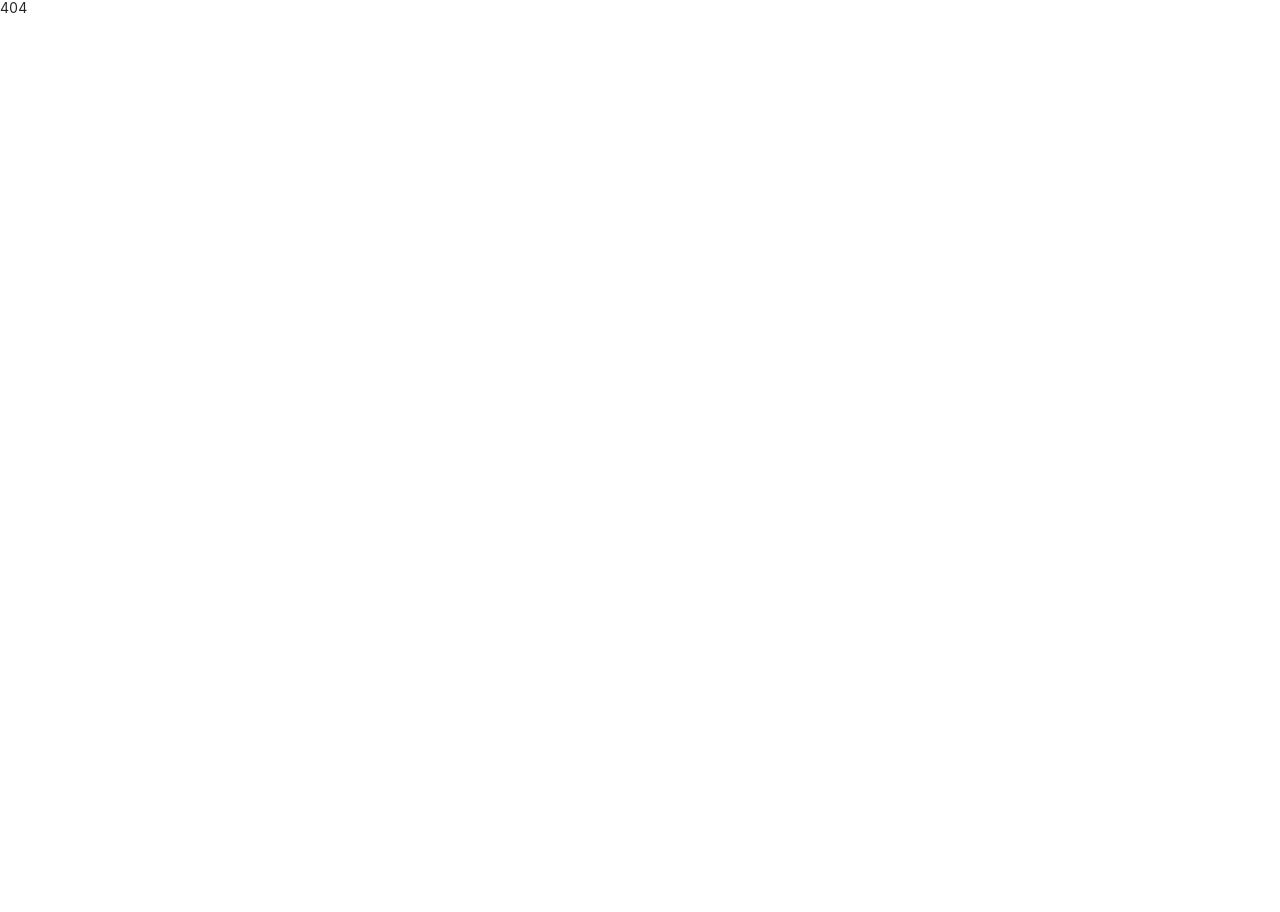
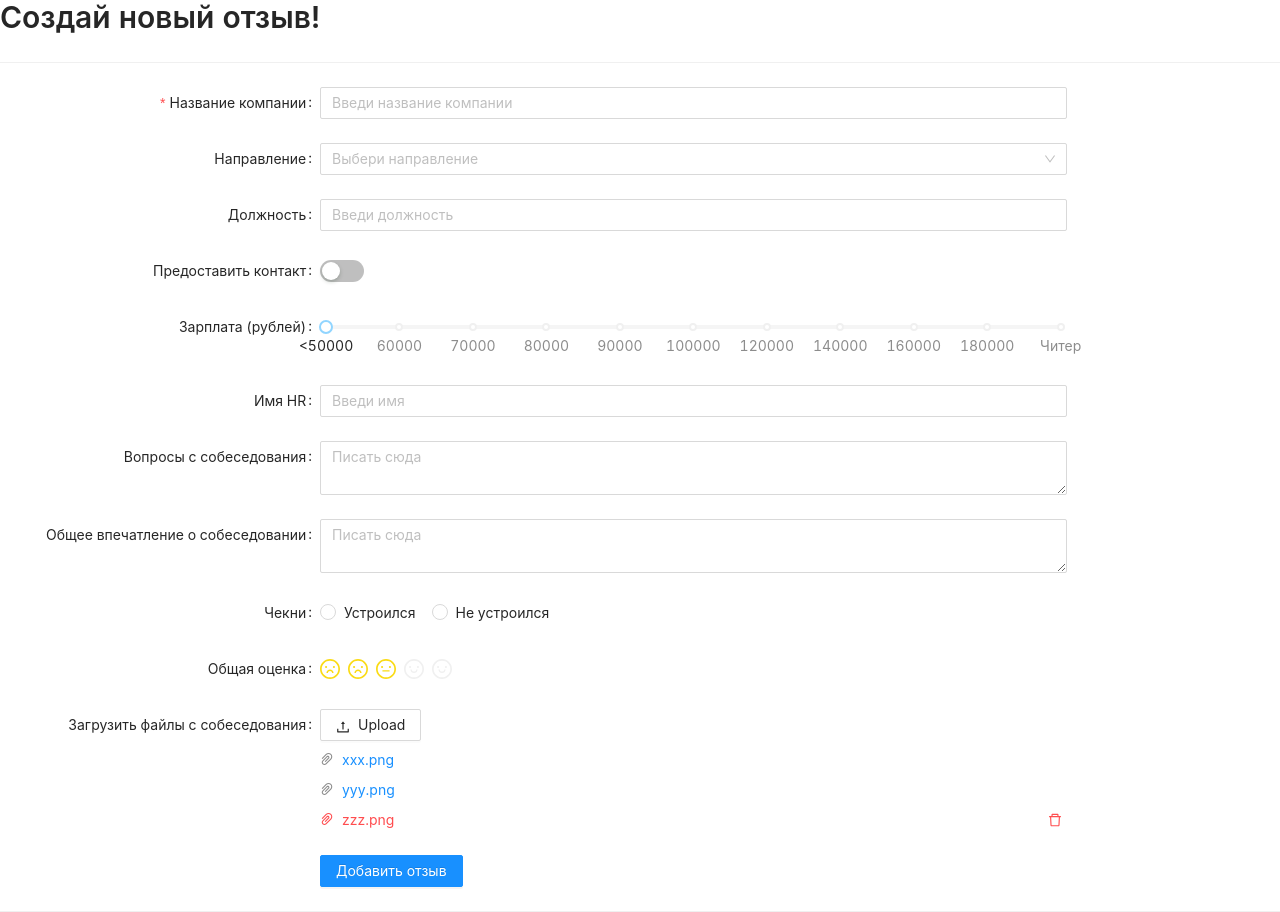
Before and after one commit to SlavaSvirov/interview, a React (Create React App) app in the folder frontend/: page /profile/addReview in a window 1280 px wide. Before the commit this address had no page. Shown: the part 163-1075 px from the top of the page. Before the commit the page ends 800 px from the top, so only its background shows below. Built offline with nearby package versions, Linux system fonts and the light colour scheme.

Commit message:
Profile (day-2)

```diff
--- a/frontend/src/App.js
+++ /dev/null
@@ -1,69 +0,0 @@
-
-import React from "react";
-import { BrowserRouter as Router, Switch, Route } from 'react-router-dom';
-import PageNotFound from './components/404/404';
-import Header from './components/Header/Header';
-import Login from './components/Login/Login';
-import MainPage from './components/MainPage/MainPage';
-import Register from './components/Register/Register';
-
-const data = [
-  {
-    author: 'Han Solo',
-    avatar: 'https://zos.alipayobjects.com/rmsportal/ODTLcjxAfvqbxHnVXCYX.png',
-    review:
-      'Lorem ipsum dolor sit amet consectetur, adipisicing elit. Similique, culpa quibusdam. Similique rerum, quisquam delectus quidem autem molestias accusamus dolores omnis odit aspernatur ut laudantium magni iure deserunt, fugit fuga. Expedita minima debitis nam facilis ratione et eaque veritatis similique suscipit, quaerat alias unde quibusdam magnam! Perferendis in reiciendis quam nam, quis eius dolorum modi quaerat provident aspernatur accusamus libero.',
-  },
-  {
-    author: 'Bender',
-    avatar: 'https://zos.alipayobjects.com/rmsportal/ODTLcjxAfvqbxHnVXCYX.png',
-    review:
-      'Lorem ipsum dolor sit amet consectetur, adipisicing elit. Similique, culpa quibusdam. Similique rerum, quisquam delectus quidem autem molestias accusamus dolores omnis odit aspernatur ut laudantium magni iure deserunt, fugit fuga. Expedita minima debitis nam facilis ratione et eaque veritatis similique suscipit, quaerat alias unde quibusdam magnam! Perferendis in reiciendis quam nam, quis eius dolorum modi quaerat provident aspernatur accusamus libero.',
-  },
-  {
-    author: 'Homer Simpson',
-    avatar: 'https://zos.alipayobjects.com/rmsportal/ODTLcjxAfvqbxHnVXCYX.png',
-    review:
-      'Lorem ipsum dolor sit amet consectetur, adipisicing elit. Similique, culpa quibusdam. Similique rerum, quisquam delectus quidem autem molestias accusamus dolores omnis odit aspernatur ut laudantium magni iure deserunt, fugit fuga. Expedita minima debitis nam facilis ratione et eaque veritatis similique suscipit, quaerat alias unde quibusdam magnam! Perferendis in reiciendis quam nam, quis eius dolorum modi quaerat provident aspernatur accusamus libero.',
-  },
-  {
-    author: 'Chui',
-    avatar: 'https://zos.alipayobjects.com/rmsportal/ODTLcjxAfvqbxHnVXCYX.png',
-    review:
-      'Lorem ipsum dolor sit amet consectetur, adipisicing elit. Similique, culpa quibusdam. Similique rerum, quisquam delectus quidem autem molestias accusamus dolores omnis odit aspernatur ut laudantium magni iure deserunt, fugit fuga. Expedita minima debitis nam facilis ratione et eaque veritatis similique suscipit, quaerat alias unde quibusdam magnam! Perferendis in reiciendis quam nam, quis eius dolorum modi quaerat provident aspernatur accusamus libero.',
-  },
-];
-
-function App() {
-  return (
-    <div>
-      <Router>
-        <Header />
-
-        <Switch>
-          <Route exact path="/login">
-            <Login />
-          </Route>
-
-          <Route exact path="/register">
-            <Register />
-          </Route>
-
-          <Route exact path="/company"></Route>
-
-          <Route exact path="/profile"></Route>
-
-          <Route exact path="/">
-            <MainPage data={data} />
-          </Route>
-
-          <Route>
-            <PageNotFound />
-          </Route>
-        </Switch>
-      </Router>
-    </div>
-  );
-}
-
-export default App;
--- a/frontend/src/App.jsx
+++ b/frontend/src/App.jsx
@@ -1,48 +1,80 @@
+
+import React from "react";
+import { BrowserRouter as Router, Switch, Route } from 'react-router-dom';
+import PageNotFound from './components/404/404';
+import AddReview from "./components/AddReview/AddReview";
+import Header from './components/Header/Header';
+import Login from './components/Login/Login';
 import MainPage from './components/MainPage/MainPage';
-import Reviews from './components/Reviews/Reviews';
+import PrivateOffice from "./components/PrivateOffice/PrivateOffice";
+import ProfileInfo from "./components/ProfileInfo/ProfileInfo";
+import Register from './components/Register/Register';
+
 const data = [
   {
     author: 'Han Solo',
     avatar: 'https://zos.alipayobjects.com/rmsportal/ODTLcjxAfvqbxHnVXCYX.png',
     review:
-      'We supply a series of design principles, practical patterns and high quality design resources (Sketch and Axure), to help people create  their product prototypes beautifully and efficiently',
+      'Lorem ipsum dolor sit amet consectetur, adipisicing elit. Similique, culpa quibusdam. Similique rerum, quisquam delectus quidem autem molestias accusamus dolores omnis odit aspernatur ut laudantium magni iure deserunt, fugit fuga. Expedita minima debitis nam facilis ratione et eaque veritatis similique suscipit, quaerat alias unde quibusdam magnam! Perferendis in reiciendis quam nam, quis eius dolorum modi quaerat provident aspernatur accusamus libero.',
+  },
+  {
+    author: 'Bender',
+    avatar: 'https://zos.alipayobjects.com/rmsportal/ODTLcjxAfvqbxHnVXCYX.png',
+    review:
+      'Lorem ipsum dolor sit amet consectetur, adipisicing elit. Similique, culpa quibusdam. Similique rerum, quisquam delectus quidem autem molestias accusamus dolores omnis odit aspernatur ut laudantium magni iure deserunt, fugit fuga. Expedita minima debitis nam facilis ratione et eaque veritatis similique suscipit, quaerat alias unde quibusdam magnam! Perferendis in reiciendis quam nam, quis eius dolorum modi quaerat provident aspernatur accusamus libero.',
+  },
+  {
+    author: 'Homer Simpson',
+    avatar: 'https://zos.alipayobjects.com/rmsportal/ODTLcjxAfvqbxHnVXCYX.png',
+    review:
+      'Lorem ipsum dolor sit amet consectetur, adipisicing elit. Similique, culpa quibusdam. Similique rerum, quisquam delectus quidem autem molestias accusamus dolores omnis odit aspernatur ut laudantium magni iure deserunt, fugit fuga. Expedita minima debitis nam facilis ratione et eaque veritatis similique suscipit, quaerat alias unde quibusdam magnam! Perferendis in reiciendis quam nam, quis eius dolorum modi quaerat provident aspernatur accusamus libero.',
   },
   {
     author: 'Chui',
     avatar: 'https://zos.alipayobjects.com/rmsportal/ODTLcjxAfvqbxHnVXCYX.png',
     review:
-      ' Lorem, ipsum dolor sit amet consectetur adipisicing elit. Obcaecati ipsam maiores, eaque mollitia velit rerum vel quia veniam minus aliquid voluptates nisi dolor aut tempore consectetur beatae iure error cumque.',
-  },
-  {
-    author: 'Bart Simpson',
-    avatar: 'https://zos.alipayobjects.com/rmsportal/ODTLcjxAfvqbxHnVXCYX.png',
-    review:
-      ' Lorem ipsum dolor sit amet consectetur adipisicing elit. Fugiat consectetur rerum ex. Rem ipsum aliquid ex atque voluptatum placeat vitae! Quidem, porro eveniet aliquam ab sint veritatis repellendus cum a! Aliquid provident similique corporis sunt magnam quis numquam nisi, odit consequatur perspiciatis rem ducimus amet laudantium possimus libero voluptatem ad consectetur doloremque quas cupiditate soluta, quam culpa. Ad, praesentium ex.',
-  },
-  {
-    author: 'Bender',
-    avatar: 'https://zos.alipayobjects.com/rmsportal/ODTLcjxAfvqbxHnVXCYX.png',
-    review:
-      ' Lorem ipsum dolor sit amet consectetur adipisicing elit. Quia eveniet incidunt quaerat. Neque in non mollitia vel magnam velit est, nobis voluptatibus autem magni explicabo iste optio sunt corporis ipsum. Magni accusantium reprehenderit rerum ab corporis nostrum impedit vero itaque voluptatibus delectus! Commodi pariatur quibusdam culpa esse? Animi quasi ipsa iusto asperiores ipsam magni rerum placeat, corrupti impedit sit nemo.Consequuntur aliquid ratione voluptatibus illum cumque dolorum. Architecto inventore laudantium suscipit? In, fugiat eveniet animi vero qui fugit sed velit incidunt provident ut? Quis possimus enim quibusdam, incidunt eum cum.',
+      'Lorem ipsum dolor sit amet consectetur, adipisicing elit. Similique, culpa quibusdam. Similique rerum, quisquam delectus quidem autem molestias accusamus dolores omnis odit aspernatur ut laudantium magni iure deserunt, fugit fuga. Expedita minima debitis nam facilis ratione et eaque veritatis similique suscipit, quaerat alias unde quibusdam magnam! Perferendis in reiciendis quam nam, quis eius dolorum modi quaerat provident aspernatur accusamus libero.',
   },
 ];
 
 function App() {
   return (
-    <div className="container">
-      <MainPage />
-      <hr />
-      <div className="d-flex sort">
-        <div className="letter-sort">А-я</div>
-        <div>Зарплата</div>
-        <div>Рейтинг</div>
-        <div>
-          <select></select>
-        </div>
-      </div>
-      {data.map((review) => {
-        return <Reviews key={review.author} review={review} />;
-      })}
+    <div>
+      <Router>
+        <Header />
+
+        <Switch>
+          <Route exact path="/login">
+            <Login />
+          </Route>
+
+          <Route exact path="/register">
+            <Register />
+          </Route>
+
+          <Route exact path="/company"></Route>
+
+          <Route exact path="/profile">
+            <PrivateOffice/>
+            <ProfileInfo/>
+          </Route>
+
+
+
+          <Route exact path="/profile/addReview">
+            <AddReview/>
+          </Route>
+
+
+          <Route exact path="/">
+            <MainPage data={data} />
+          </Route>
+
+          <Route>
+            <PageNotFound />
+          </Route>
+        </Switch>
+      </Router>
     </div>
   );
 }
--- a/frontend/src/components/AddReview/AddReview.jsx
+++ b/frontend/src/components/AddReview/AddReview.jsx
@@ -1,8 +1,21 @@
 import { Avatar } from 'antd';
 import { AntDesignOutlined } from '@ant-design/icons';
 
-import {Form,Select,InputNumber, Divider, Input,  Switch,Radio,Slider,Button, Upload,Rate,Checkbox,Row, Col,} from 'antd';
+import {Form,Select,InputNumber, Divider, Input,  Switch,Radio,Slider,Button, Upload,Rate,Checkbox,Row, Col, Typography} from 'antd';
 import { UploadOutlined, InboxOutlined } from '@ant-design/icons';
+import { FrownOutlined, MehOutlined, SmileOutlined} from '@ant-design/icons';
+
+
+const { Title } = Typography;
+
+const customIcons = {
+  1: <FrownOutlined />,
+  2: <FrownOutlined />,
+  3: <MehOutlined />,
+  4: <SmileOutlined />,
+  5: <SmileOutlined />,
+};
+
 const { Option } = Select;
 const formItemLayout = {
   labelCol: {
@@ -23,6 +36,42 @@ const normFile = (e) => {
   return e && e.fileList;
 };
 
+// =================================Для загрузки файлов==================================
+
+const props = {
+  action: 'https://www.mocky.io/v2/5cc8019d300000980a055e76',
+  onChange({ file, fileList }) {
+    if (file.status !== 'uploading') {
+      console.log(file, fileList);
+    }
+  },
+  defaultFileList: [
+    {
+      uid: '1',
+      name: 'xxx.png',
+      status: 'done',
+      response: 'Server Error 500', // custom error message to show
+      url: 'http://www.baidu.com/xxx.png',
+    },
+    {
+      uid: '2',
+      name: 'yyy.png',
+      status: 'done',
+      url: 'http://www.baidu.com/yyy.png',
+    },
+    {
+      uid: '3',
+      name: 'zzz.png',
+      status: 'error',
+      response: 'Server Error 500', // custom error message to show
+      url: 'http://www.baidu.com/zzz.png',
+    },
+  ],
+};
+
+// ===================================== Компонент ADDREVIEW =======================================
+
+
 const AddReview = () => {
   const onFinish = (values) => {
     console.log('Received values of form: ', values);
@@ -30,7 +79,9 @@ const AddReview = () => {
 
   return (
     <div>
-<h2>Создай новый отзыв!</h2>
+
+<Title  level={2}>Создай новый отзыв!</Title>
+<Divider></Divider>
     <Form
       name="validate_other"
       {...formItemLayout}
@@ -103,7 +154,7 @@ const AddReview = () => {
             70: '140000',
             80: '160000',
             90: '180000',
-            100: '190000',
+            100: 'Читер',
           }}
         />
       </Form.Item>
@@ -129,7 +180,7 @@ const AddReview = () => {
 
 
       <Form.Item name="rate" label="Общая оценка">
-        <Rate />
+    <Rate defaultValue={3} character={({ index }) => customIcons[index + 1]} />
       </Form.Item>
 
       <Form.Item
@@ -137,10 +188,15 @@ const AddReview = () => {
         label="Загрузить файлы с собеседования"
         valuePropName="fileList"
         getValueFromEvent={normFile}
+
       >
-        <Upload name="logo" action="/upload.do" listType="picture">
+        {/* <Upload name="logo" action="/upload.do" listType="picture">
           <Button icon={<UploadOutlined />}>Click to upload</Button>
-        </Upload>
+        </Upload> */}
+<Upload {...props}>
+    <Button icon={<UploadOutlined />}>Upload</Button>
+  </Upload>
+
       </Form.Item>
 
 
@@ -167,116 +223,3 @@ const AddReview = () => {
 
 
 export default AddReview
-
-
-
-
-
-
-
-
-
-
-
-
-
-
-
-
-
-
-
-
-
-
-
-
-
-
-
-
-
-
-
-
-
-
-
-
-
-
-
-
-
-
-
-
-
-
-
-
-
-
-
-
-
-
-
-
-
-
-
-
-
-
-
-
-
-
-
-
-
-
-
-
-
-
-
-
-
-
-
-
-
-
-
-
-
-
-
-
-
-
-
-
-
-
-
-
-
-
-
-  // <label htmlFor="">Имя :</label>
-  // <h3>TESTUSER</h3>
-  // <label htmlFor="">Email :</label>
-  // <h3>pppp@ppp.ru</h3>
-
-  // <Avatar
-  //   size={{
-  //     xxl: 100,
-  //   }}
-  //   icon={<AntDesignOutlined />}
-  // />
-  // <div>
-  // <input type="file" />
-  // </div>
--- a/frontend/src/components/PrivateOffice/PrivateOffice.jsx
+++ b/frontend/src/components/PrivateOffice/PrivateOffice.jsx
@@ -1,15 +1,14 @@
 
-import AddReview from "../AddReview/AddReview";
 import PrivateHeader from "../PrivateHeader/PrivateHeader";
-// import PrivateInfo from "../PrivatInfo/PrivatInfo";
 
 
 function PrivateOffice () {
 
   return (
     <div>
+
     <PrivateHeader/>
-    <AddReview/>
+
     </div>
   )
 }
--- /dev/null
+++ b/frontend/src/components/ProfileInfo/ProfileInfo.jsx
@@ -0,0 +1,43 @@
+
+import Reviews from '../Reviews/Reviews';
+import UploadPhoto from '../UploadPhoto/UploadPhoto';
+
+
+
+
+
+
+
+function ProfileInfo () {
+
+
+
+
+
+  return (
+    <div>
+
+    <div>
+      <form action="">
+     <UploadPhoto/>
+    <span>Имя : TestUser</span>
+    <span>Email : qwe@qwe.ru</span>
+    <span>Дата регистрации : 01.01.2000г.</span>
+    <span>Какую группу закончил : Бобры</span>
+    <span>Написал отзывов : 10</span>
+    <span>Рейтинг : ОверТоп</span>
+    <button>Редактировать профиль</button>
+    </form>
+  </div>
+  <div>
+    Мои последние отзывы :
+    <Reviews />
+  </div>
+  </div>
+  )
+}
+
+
+
+
+export default ProfileInfo
--- /dev/null
+++ b/frontend/src/components/UploadPhoto/UploadPhoto.jsx
@@ -0,0 +1,55 @@
+import React, { useState } from 'react';
+import { Upload } from 'antd';
+// import ImgCrop from 'antd-img-crop';
+
+const UploadPhoto = () => {
+  const [fileList, setFileList] = useState([
+    {
+      uid: '-1',
+      name: 'image.png',
+      status: 'done',
+      url: 'https://zos.alipayobjects.com/rmsportal/jkjgkEfvpUPVyRjUImniVslZfWPnJuuZ.png',
+    },
+  ]);
+
+  const onChange = ({ fileList: newFileList }) => {
+    setFileList(newFileList);
+  };
+
+  const onPreview = async file => {
+    let src = file.url;
+    if (!src) {
+      src = await new Promise(resolve => {
+        const reader = new FileReader();
+        reader.readAsDataURL(file.originFileObj);
+        reader.onload = () => resolve(reader.result);
+      });
+    }
+    const image = new Image();
+    image.src = src;
+    const imgWindow = window.open(src);
+    imgWindow.document.write(image.outerHTML);
+  };
+
+  return (
+    <div>
+      <Upload
+    // <ImgCrop rotate>
+        action="https://www.mocky.io/v2/5cc8019d300000980a055e76"
+        listType="picture-card"
+        fileList={fileList}
+        onChange={onChange}
+        onPreview={onPreview}
+      >
+        {fileList.length < 5 && '+ Upload'}
+      </Upload>
+
+      </div>
+      // </ImgCrop>
+  );
+};
+
+
+
+
+export default UploadPhoto
```
Also changed, not shown: frontend/src/components/PrivateHeader/PrivateHeader.jsx (+7 -1 lines), frontend/src/components/Reviews/Reviews.jsx (+8 -3 lines).
